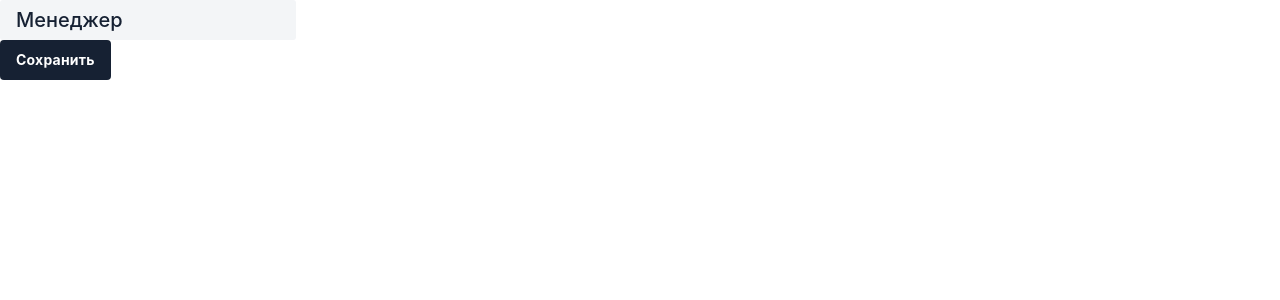
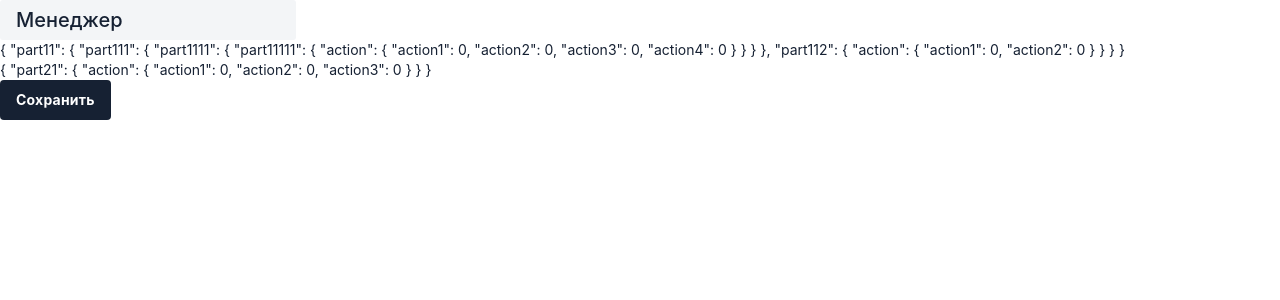
Before and after one commit to LemonAid200/testing-task, a Vue app: page / in a window 1280 px wide. Shown: the top 300 px of the page. Built offline with nearby package versions, Linux system fonts and the light colour scheme.

Commit message:
im going somewhere

```diff
--- a/src/views/Home.vue
+++ b/src/views/Home.vue
@@ -1,6 +1,6 @@
 <template>
     <div class="title">Менеджер</div>
-    <div class="modals"></div>
+    <div class="table" v-for="(part, key) in rootPermission" :key="key">{{part}}</div>
     <button @click="createPermission" class="save-button">Сохранить</button>
 
 </template>
@@ -12,12 +12,13 @@
         name: 'Home',
         data() {
             return {
-
+                rootPermission: {},
+                rootPermissionTitles: {}
             }
         },
         methods: {
             getTemplates() {
-                API.getTemplates().then(data => console.log(data))
+                API.getTemplates().then(data => {this.rootPermission = data.data.rootPermission, this.rootPermissionTitles = data.data.rootPermissionTitles})
             },
             createPermission() {
                 API.createPermission()
@@ -25,6 +26,10 @@
         },
         mounted() {
             this.getTemplates()
+            setTimeout(() =>  console.log(this.rootPermission), 1000)
+        },
+        watch: {
+
         }
     }
 </script>
@@ -66,7 +71,7 @@
     color: #162133;
 }
 
-.modals{
+.table{
 
 }
 </style>
```
